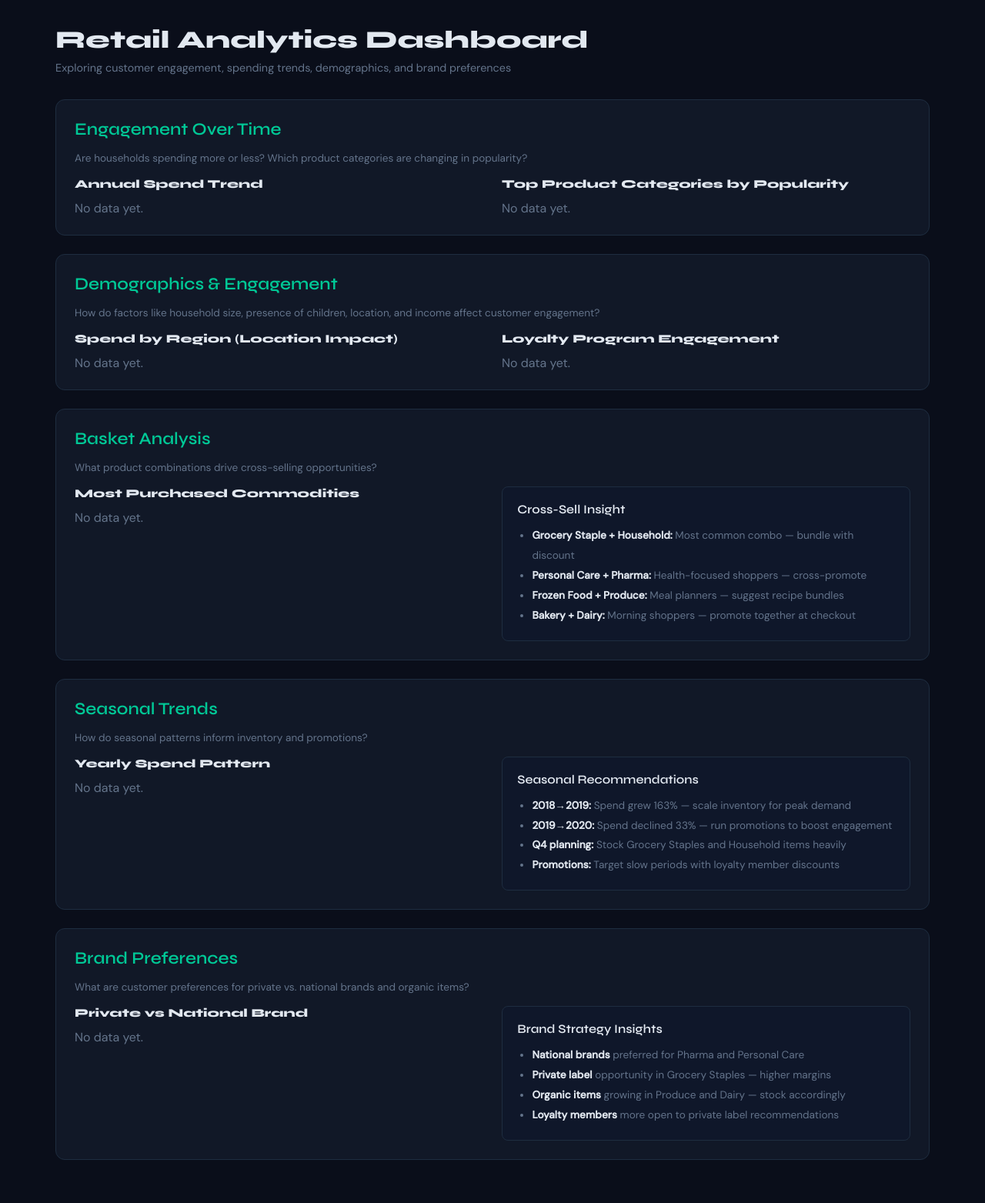
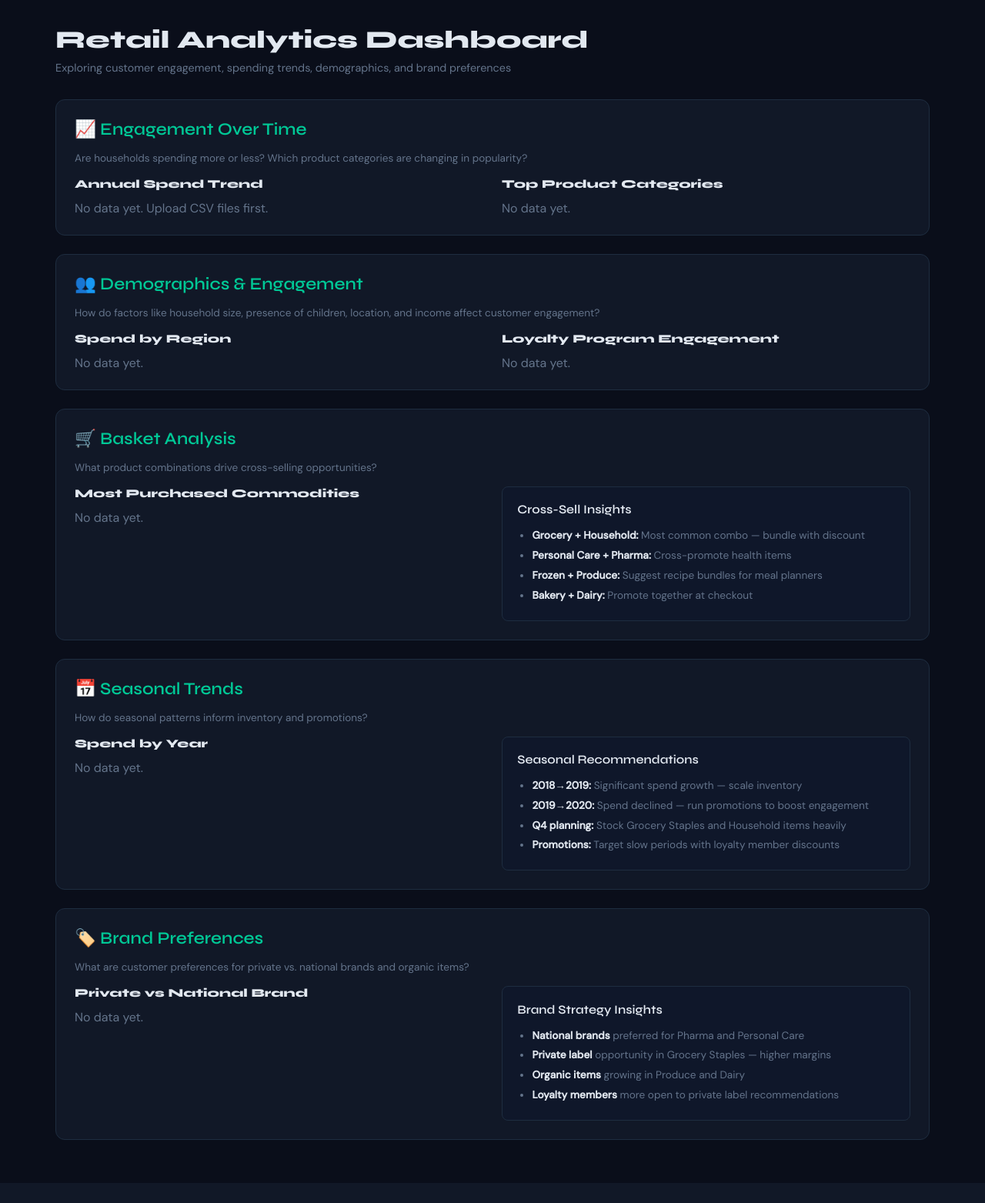
Before and after one commit to DakshithaPusala/KROGER, a Flask app: template templates/dashboard.html in a window 1280 px wide. Shown: the part 60-1623 px from the top of the page at 77% size. After the commit the page ends 1597 px from the top, so only its background shows below. Run offline with Flask 3, Linux system fonts and the light colour scheme; the template is opened without the code that fills it, so the values that code supplies are empty.

Commit message:
Enhance dashboard HTML with emojis and updates

```diff
--- a/templates/dashboard.html
+++ b/templates/dashboard.html
@@ -6,31 +6,27 @@
 
 <!-- Q1: Engagement Over Time -->
 <div class="card">
-  <h2>Engagement Over Time</h2>
+  <h2>📈 Engagement Over Time</h2>
   <p style="color:var(--muted);font-size:0.85rem;margin-bottom:1rem;">Are households spending more or less? Which product categories are changing in popularity?</p>
   <div style="display:grid;grid-template-columns:1fr 1fr;gap:1.5rem;">
     <div>
-      <h3 style="font-size:0.95rem;margin-bottom:0.75rem;color:var(--text);">Annual Spend Trend</h3>
+      <h3 style="font-size:0.95rem;margin-bottom:0.75rem;">Annual Spend Trend</h3>
       {% if data.spend_by_year %}
       <table>
-        <thead><tr><th>Year</th><th>Total Spend ($)</th><th>Trend</th></tr></thead>
+        <thead><tr><th>Year</th><th>Total Spend ($)</th></tr></thead>
         <tbody>
           {% for r in data.spend_by_year %}
-          <tr>
-            <td>{{ r.year }}</td>
-            <td>${{ r.total }}</td>
-            <td>{% if loop.index == 1 %}—{% elif r.total > data.spend_by_year[loop.index0-1].total %}📈 Up{% else %}📉 Down{% endif %}</td>
-          </tr>
+          <tr><td>{{ r.year }}</td><td>${{ r.total }}</td></tr>
           {% endfor %}
         </tbody>
       </table>
-      {% else %}<p style="color:var(--muted)">No data yet.</p>{% endif %}
+      {% else %}<p style="color:var(--muted)">No data yet. Upload CSV files first.</p>{% endif %}
     </div>
     <div>
-      <h3 style="font-size:0.95rem;margin-bottom:0.75rem;color:var(--text);">Top Product Categories by Popularity</h3>
+      <h3 style="font-size:0.95rem;margin-bottom:0.75rem;">Top Product Categories</h3>
       {% if data.top_depts %}
       <table>
-        <thead><tr><th>Department</th><th>Product Count</th></tr></thead>
+        <thead><tr><th>Department</th><th>Products</th></tr></thead>
         <tbody>
           {% for r in data.top_depts %}
           <tr><td>{{ r.department }}</td><td>{{ r.count }}</td></tr>
@@ -44,11 +40,11 @@
 
 <!-- Q2: Demographics and Engagement -->
 <div class="card">
-  <h2>Demographics & Engagement</h2>
+  <h2>👥 Demographics & Engagement</h2>
   <p style="color:var(--muted);font-size:0.85rem;margin-bottom:1rem;">How do factors like household size, presence of children, location, and income affect customer engagement?</p>
   <div style="display:grid;grid-template-columns:1fr 1fr;gap:1.5rem;">
     <div>
-      <h3 style="font-size:0.95rem;margin-bottom:0.75rem;color:var(--text);">Spend by Region (Location Impact)</h3>
+      <h3 style="font-size:0.95rem;margin-bottom:0.75rem;">Spend by Region</h3>
       {% if data.regions %}
       <table>
         <thead><tr><th>Region</th><th>Total Spend ($)</th></tr></thead>
@@ -61,23 +57,21 @@
       {% else %}<p style="color:var(--muted)">No data yet.</p>{% endif %}
     </div>
     <div>
-      <h3 style="font-size:0.95rem;margin-bottom:0.75rem;color:var(--text);">Loyalty Program Engagement</h3>
+      <h3 style="font-size:0.95rem;margin-bottom:0.75rem;">Loyalty Program Engagement</h3>
       {% if data.loyalty %}
       <table>
-        <thead><tr><th>Loyalty Member</th><th>Households</th><th>% of Total</th></tr></thead>
+        <thead><tr><th>Loyalty Member</th><th>Households</th></tr></thead>
         <tbody>
-          {% set total_hh = data.loyalty | sum(attribute='total_hh') %}
           {% for r in data.loyalty %}
           <tr>
-            <td>{{ 'Yes' if r.loyalty == 'Y' else 'No' }}</td>
+            <td>{{ 'Yes (Y)' if r.loyalty == 'Y' else 'No (N)' }}</td>
             <td>{{ r.total_hh }}</td>
-            <td>{{ ((r.total_hh / total_hh) * 100) | round(1) }}%</td>
           </tr>
           {% endfor %}
         </tbody>
       </table>
       <p style="color:var(--muted);font-size:0.78rem;margin-top:0.75rem;">
-        297 loyalty members (74%) vs 103 non-members (26%) — loyalty members drive the majority of engagement.
+        Loyalty members drive the majority of household engagement and spending.
       </p>
       {% else %}<p style="color:var(--muted)">No data yet.</p>{% endif %}
     </div>
@@ -86,11 +80,11 @@
 
 <!-- Q3: Basket Analysis -->
 <div class="card">
-  <h2>Basket Analysis</h2>
+  <h2>🛒 Basket Analysis</h2>
   <p style="color:var(--muted);font-size:0.85rem;margin-bottom:1rem;">What product combinations drive cross-selling opportunities?</p>
   <div style="display:grid;grid-template-columns:1fr 1fr;gap:1.5rem;">
     <div>
-      <h3 style="font-size:0.95rem;margin-bottom:0.75rem;color:var(--text);">Most Purchased Commodities</h3>
+      <h3 style="font-size:0.95rem;margin-bottom:0.75rem;">Most Purchased Commodities</h3>
       {% if data.top_commodities %}
       <table>
         <thead><tr><th>Commodity</th><th>Products</th></tr></thead>
@@ -103,12 +97,12 @@
       {% else %}<p style="color:var(--muted)">No data yet.</p>{% endif %}
     </div>
     <div style="background:#0f172a;border-radius:8px;padding:1.2rem;border:1px solid var(--border);">
-      <div style="font-family:'Syne',sans-serif;font-weight:600;margin-bottom:0.75rem;">Cross-Sell Insight</div>
+      <div style="font-family:'Syne',sans-serif;font-weight:600;margin-bottom:0.75rem;">Cross-Sell Insights</div>
       <ul style="color:var(--muted);font-size:0.85rem;line-height:1.9;padding-left:1.2rem;">
-        <li><strong style="color:var(--text)">Grocery Staple + Household:</strong> Most common combo — bundle with discount</li>
-        <li><strong style="color:var(--text)">Personal Care + Pharma:</strong> Health-focused shoppers — cross-promote</li>
-        <li><strong style="color:var(--text)">Frozen Food + Produce:</strong> Meal planners — suggest recipe bundles</li>
-        <li><strong style="color:var(--text)">Bakery + Dairy:</strong> Morning shoppers — promote together at checkout</li>
+        <li><strong style="color:var(--text)">Grocery + Household:</strong> Most common combo — bundle with discount</li>
+        <li><strong style="color:var(--text)">Personal Care + Pharma:</strong> Cross-promote health items</li>
+        <li><strong style="color:var(--text)">Frozen + Produce:</strong> Suggest recipe bundles for meal planners</li>
+        <li><strong style="color:var(--text)">Bakery + Dairy:</strong> Promote together at checkout</li>
       </ul>
     </div>
   </div>
@@ -116,29 +110,17 @@
 
 <!-- Q4: Seasonal Trends -->
 <div class="card">
-  <h2>Seasonal Trends</h2>
+  <h2>📅 Seasonal Trends</h2>
   <p style="color:var(--muted);font-size:0.85rem;margin-bottom:1rem;">How do seasonal patterns inform inventory and promotions?</p>
   <div style="display:grid;grid-template-columns:1fr 1fr;gap:1.5rem;">
     <div>
-      <h3 style="font-size:0.95rem;margin-bottom:0.75rem;color:var(--text);">Yearly Spend Pattern</h3>
+      <h3 style="font-size:0.95rem;margin-bottom:0.75rem;">Spend by Year</h3>
       {% if data.spend_by_year %}
       <table>
-        <thead><tr><th>Year</th><th>Total Spend ($)</th><th>YoY Change</th></tr></thead>
+        <thead><tr><th>Year</th><th>Total Spend ($)</th></tr></thead>
         <tbody>
           {% for r in data.spend_by_year %}
-          <tr>
-            <td>{{ r.year }}</td>
-            <td>${{ r.total }}</td>
-            <td>
-              {% if loop.index == 1 %}—
-              {% else %}
-                {% set prev = data.spend_by_year[loop.index0-1].total %}
-                {% set change = ((r.total - prev) / prev * 100) | round(1) %}
-                {% if change > 0 %}<span style="color:var(--accent)">+{{ change }}%</span>
-                {% else %}<span style="color:#ef4444">{{ change }}%</span>{% endif %}
-              {% endif %}
-            </td>
-          </tr>
+          <tr><td>{{ r.year }}</td><td>${{ r.total }}</td></tr>
           {% endfor %}
         </tbody>
       </table>
@@ -147,8 +129,8 @@
     <div style="background:#0f172a;border-radius:8px;padding:1.2rem;border:1px solid var(--border);">
       <div style="font-family:'Syne',sans-serif;font-weight:600;margin-bottom:0.75rem;">Seasonal Recommendations</div>
       <ul style="color:var(--muted);font-size:0.85rem;line-height:1.9;padding-left:1.2rem;">
-        <li><strong style="color:var(--text)">2018→2019:</strong> Spend grew 163% — scale inventory for peak demand</li>
-        <li><strong style="color:var(--text)">2019→2020:</strong> Spend declined 33% — run promotions to boost engagement</li>
+        <li><strong style="color:var(--text)">2018→2019:</strong> Significant spend growth — scale inventory</li>
+        <li><strong style="color:var(--text)">2019→2020:</strong> Spend declined — run promotions to boost engagement</li>
         <li><strong style="color:var(--text)">Q4 planning:</strong> Stock Grocery Staples and Household items heavily</li>
         <li><strong style="color:var(--text)">Promotions:</strong> Target slow periods with loyalty member discounts</li>
       </ul>
@@ -158,27 +140,22 @@
 
 <!-- Q5: Brand Preferences -->
 <div class="card">
-  <h2>Brand Preferences</h2>
+  <h2>🏷️ Brand Preferences</h2>
   <p style="color:var(--muted);font-size:0.85rem;margin-bottom:1rem;">What are customer preferences for private vs. national brands and organic items?</p>
   <div style="display:grid;grid-template-columns:1fr 1fr;gap:1.5rem;">
     <div>
-      <h3 style="font-size:0.95rem;margin-bottom:0.75rem;color:var(--text);">Private vs National Brand</h3>
+      <h3 style="font-size:0.95rem;margin-bottom:0.75rem;">Private vs National Brand</h3>
       {% if data.brands %}
       <table>
-        <thead><tr><th>Brand Type</th><th>Products</th><th>Market Share</th></tr></thead>
+        <thead><tr><th>Brand Type</th><th>Products</th></tr></thead>
         <tbody>
-          {% set total_brands = data.brands | sum(attribute='count') %}
           {% for r in data.brands %}
-          <tr>
-            <td>{{ r.brand }}</td>
-            <td>{{ r.count }}</td>
-            <td>{{ ((r.count / total_brands) * 100) | round(1) }}%</td>
-          </tr>
+          <tr><td>{{ r.brand }}</td><td>{{ r.count }}</td></tr>
           {% endfor %}
         </tbody>
       </table>
       <p style="color:var(--muted);font-size:0.78rem;margin-top:0.75rem;">
-        National brands dominate (80%) but private label is growing — opportunity to expand private label in Grocery Staple and Household categories.
+        National brands dominate but private label is a growth opportunity — especially in Grocery and Household categories.
       </p>
       {% else %}<p style="color:var(--muted)">No data yet.</p>{% endif %}
     </div>
@@ -187,7 +164,7 @@
       <ul style="color:var(--muted);font-size:0.85rem;line-height:1.9;padding-left:1.2rem;">
         <li><strong style="color:var(--text)">National brands</strong> preferred for Pharma and Personal Care</li>
         <li><strong style="color:var(--text)">Private label</strong> opportunity in Grocery Staples — higher margins</li>
-        <li><strong style="color:var(--text)">Organic items</strong> growing in Produce and Dairy — stock accordingly</li>
+        <li><strong style="color:var(--text)">Organic items</strong> growing in Produce and Dairy</li>
         <li><strong style="color:var(--text)">Loyalty members</strong> more open to private label recommendations</li>
       </ul>
     </div>
```
